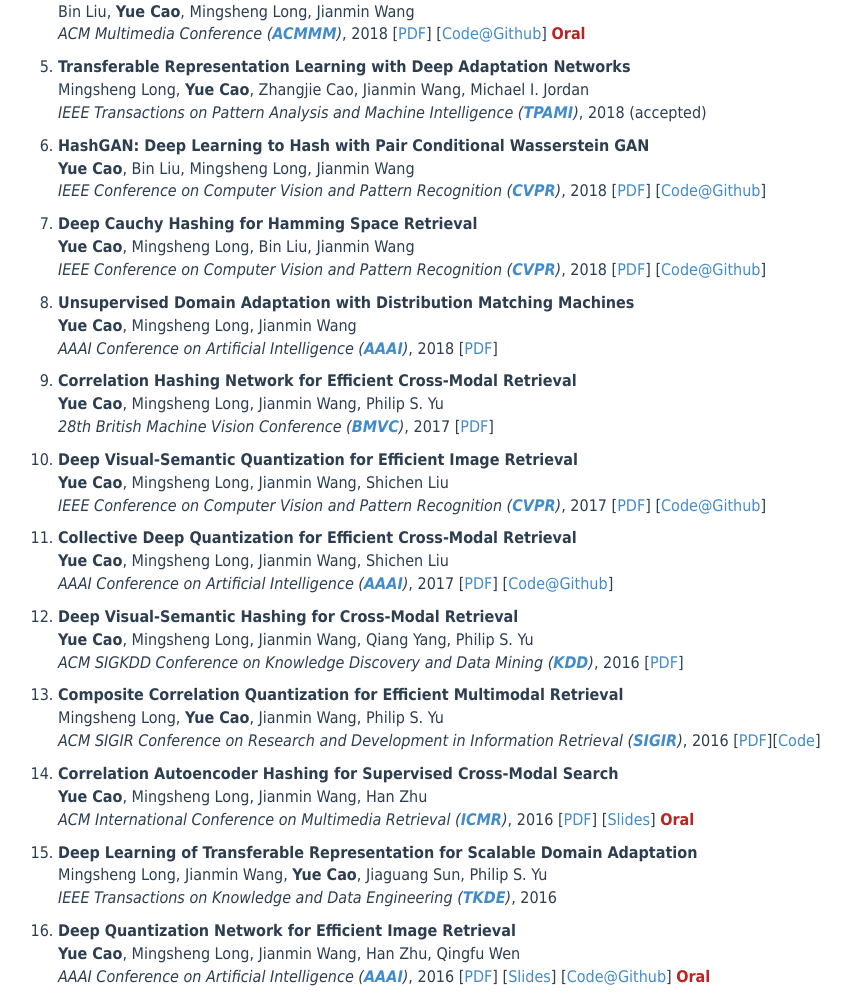
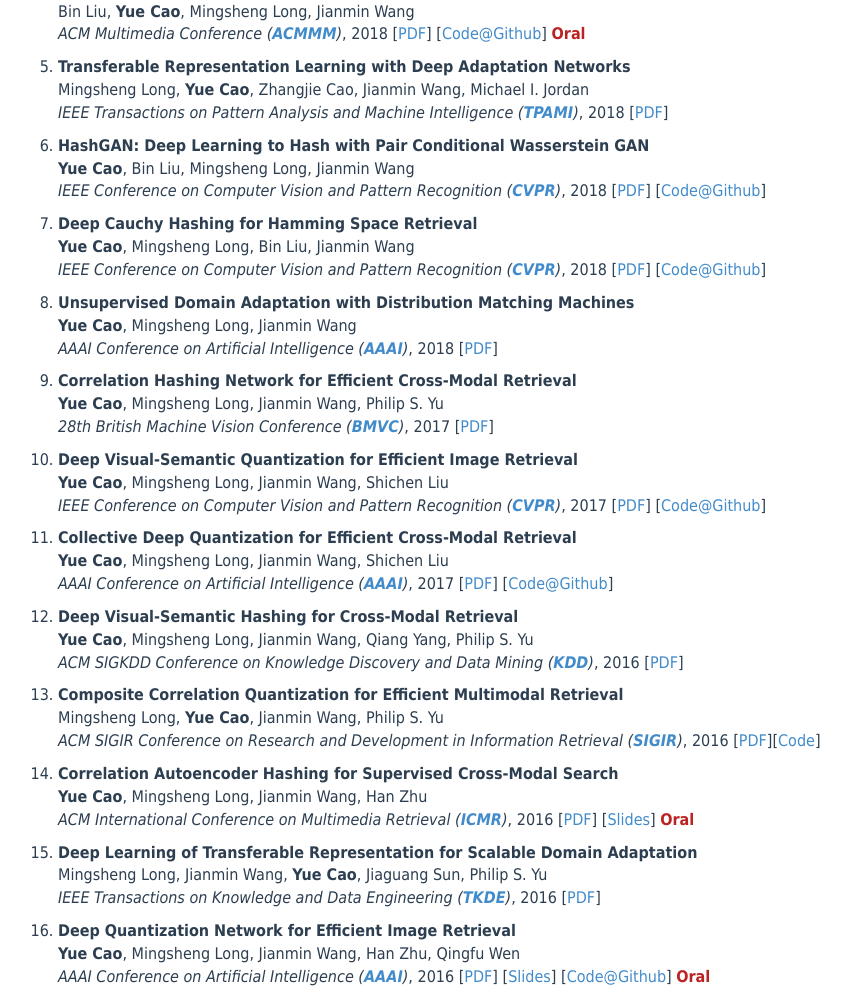
Before and after one commit to caoyue10/caoyue10.github.io, a Jekyll site: the page built from index.html, in a window 1280 px wide and 1400 px high, scrolled down 746 px. Shown: the part 157-1152 px from the top of the window, without its empty margins (152-1003 px from the left). Built offline with Jekyll 4.4.1, drawn with Linux system fonts in a browser that asks for light colours; the list of posts is cut into pages by our own code.

Commit message:
Update index.html

```diff
--- a/index.html
+++ b/index.html
@@ -64,7 +64,7 @@ tagline:
             <p>
                 <strong>Transferable Representation Learning with Deep Adaptation Networks</strong><br>
                 Mingsheng Long, <strong>Yue Cao</strong>, Zhangjie Cao, Jianmin Wang, Michael I. Jordan<br>
-                <em>IEEE Transactions on Pattern Analysis and Machine Intelligence (<a href="https://www.computer.org/web/tpami"><strong>TPAMI</strong></a>)</em>, 2018 (accepted)
+                <em>IEEE Transactions on Pattern Analysis and Machine Intelligence (<a href="https://www.computer.org/web/tpami"><strong>TPAMI</strong></a>)</em>, 2018 [<a href="https://ieeexplore.ieee.org/document/8454781/">PDF</a>]
             </p>
         </li>
 	<li><p><strong>HashGAN: Deep Learning to Hash with Pair Conditional Wasserstein GAN</strong><br>
@@ -138,7 +138,7 @@ tagline:
             <p>
                 <strong>Deep Learning of Transferable Representation for Scalable Domain Adaptation</strong><br>
                 Mingsheng Long, Jianmin Wang, <strong>Yue Cao</strong>, Jiaguang Sun, Philip S. Yu<br>
-                <em>IEEE Transactions on Knowledge and Data Engineering (<a href="http://www.computer.org/portal/web/tkde"><strong>TKDE</strong></a>)</em>, 2016
+                <em>IEEE Transactions on Knowledge and Data Engineering (<a href="http://www.computer.org/portal/web/tkde"><strong>TKDE</strong></a>)</em>, 2016 [<a href="http://ieeexplore.ieee.org/xpl/articleDetails.jsp?arnumber=7452659">PDF</a>]
             </p>
         </li>
         <li><p>
```
